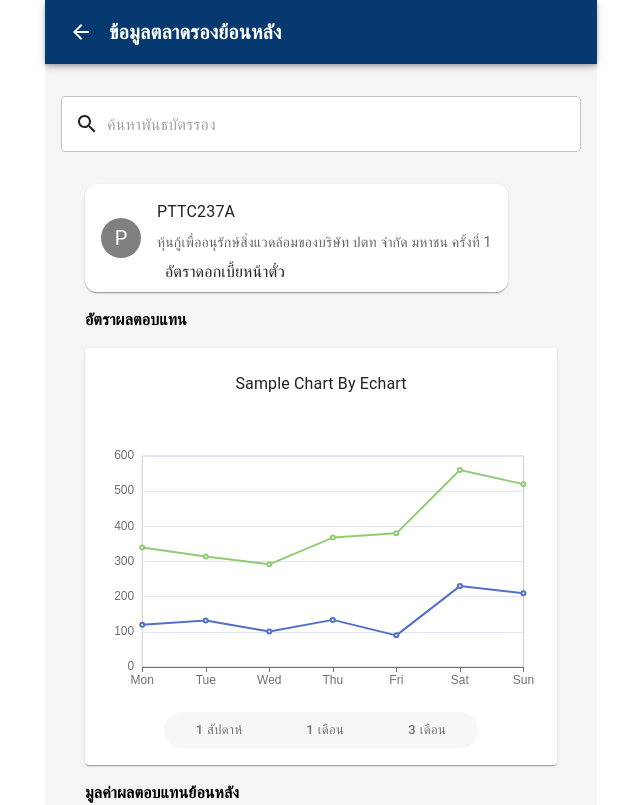
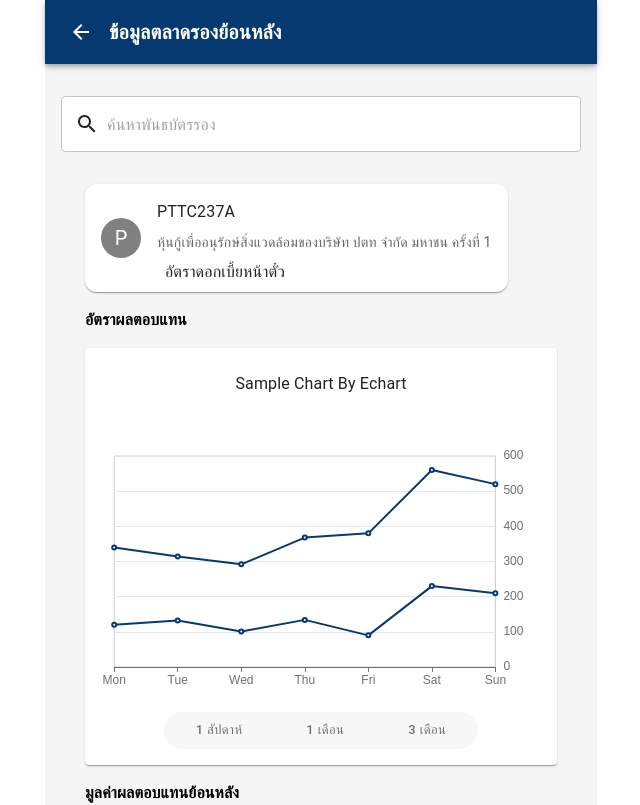
Before and after one commit to tan3warut4/chart-components, a React (Create React App) app: page / in a window 1280 px wide. Shown: the top 805 px of the page, without its empty margins (319-959 px from the left). Built offline with nearby package versions, Linux system fonts and the light colour scheme; data requests are answered from the project's data file.

Commit message:
color line and axis

```diff
--- a/src/components/chart/Echart.jsx
+++ b/src/components/chart/Echart.jsx
@@ -25,6 +25,7 @@ const Echart = () => {
     },
     yAxis: {
       type: "value",
+      position: 'right',
     },
     dataZoom: [
       {
@@ -38,12 +39,14 @@ const Echart = () => {
         type: "line",
         stack: "Total",
         data: [120, 132, 101, 134, 90, 230, 210],
+        itemStyle: {color: '#063970'}
       },
       {
         name: "Union Ads",
         type: "line",
         stack: "Total",
         data: [220, 182, 191, 234, 290, 330, 310],
+        itemStyle: {color: '#063970'}
       },
     ],
   };
```
